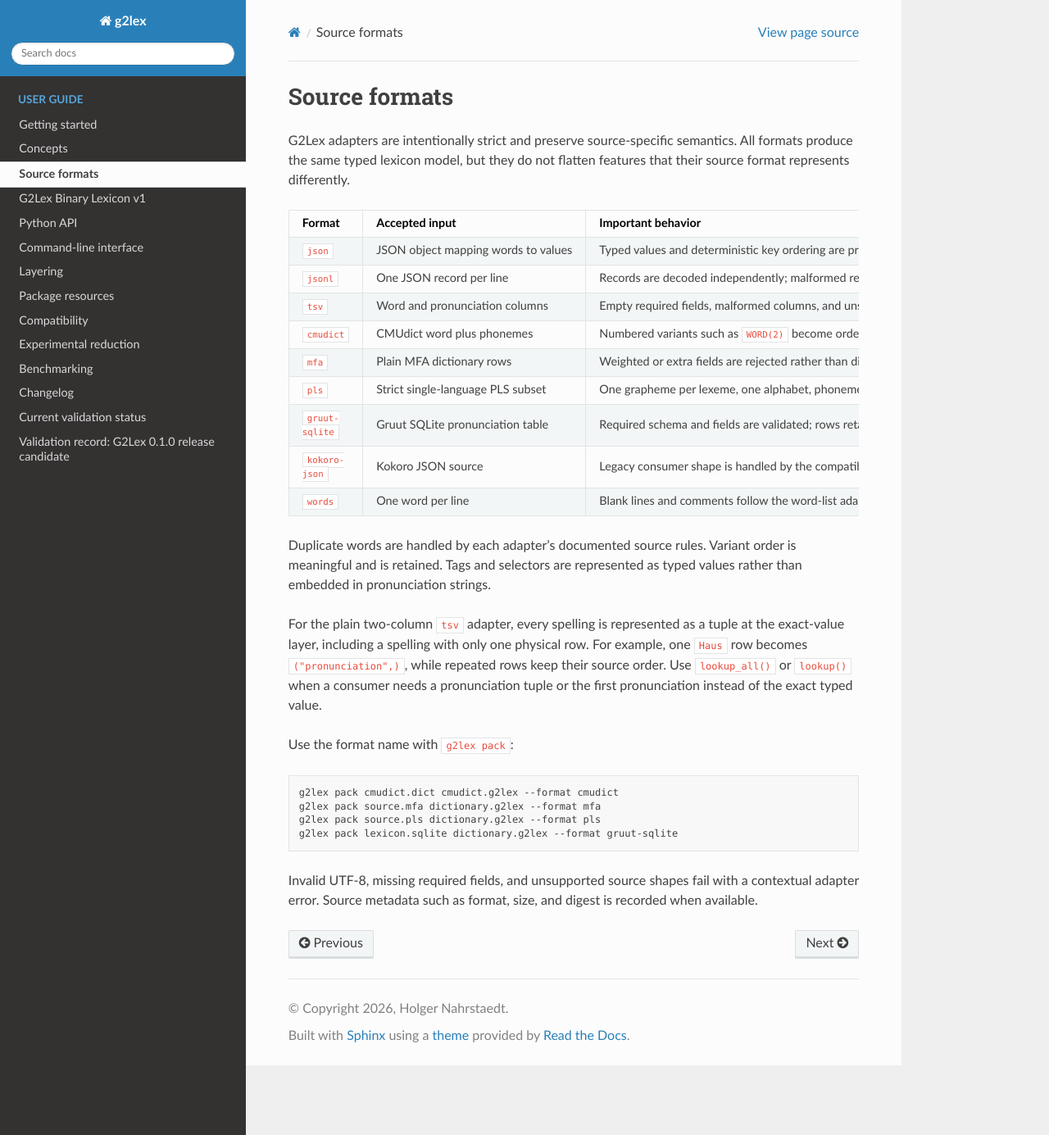
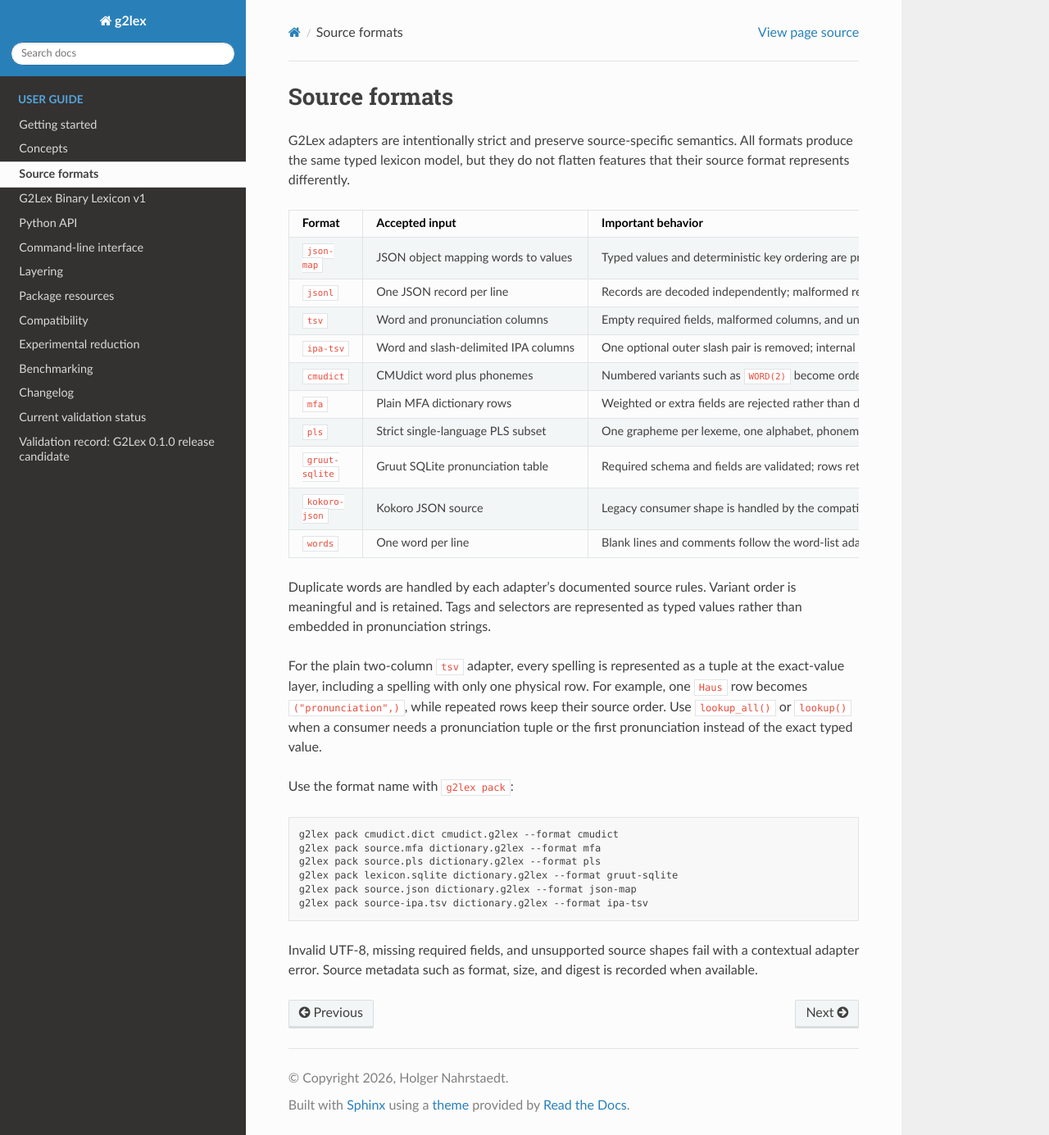
Before and after one commit to buchwandler/g2lex, a Sphinx documentation site: the page built from docs/source-formats.md, in a window 1280 px wide and 1385 px high. Shown: the whole window at 82% size. Built offline with Sphinx 7.4.7 and the Read the Docs theme 3.1.0, drawn with Linux system fonts in a browser that asks for light colours.

````diff
--- a/docs/source-formats.md
+++ b/docs/source-formats.md
@@ -4,17 +4,18 @@ G2Lex adapters are intentionally strict and preserve source-specific semantics.
 All formats produce the same typed lexicon model, but they do not flatten
 features that their source format represents differently.
 
-| Format         | Accepted input                      | Important behavior                                                                   |
-| -------------- | ----------------------------------- | ------------------------------------------------------------------------------------ |
-| `json`         | JSON object mapping words to values | Typed values and deterministic key ordering are preserved.                           |
-| `jsonl`        | One JSON record per line            | Records are decoded independently; malformed records are rejected.                   |
-| `tsv`          | Word and pronunciation columns      | Empty required fields, malformed columns, and unsupported typed shapes are rejected. |
-| `cmudict`      | CMUdict word plus phonemes          | Numbered variants such as `WORD(2)` become ordered variants.                         |
-| `mfa`          | Plain MFA dictionary rows           | Weighted or extra fields are rejected rather than discarded.                         |
-| `pls`          | Strict single-language PLS subset   | One grapheme per lexeme, one alphabet, phoneme values, and optional role.            |
-| `gruut-sqlite` | Gruut SQLite pronunciation table    | Required schema and fields are validated; rows retain deterministic ordering.        |
-| `kokoro-json`  | Kokoro JSON source                  | Legacy consumer shape is handled by the compatibility adapter.                       |
-| `words`        | One word per line                   | Blank lines and comments follow the word-list adapter contract.                      |
+| Format         | Accepted input                       | Important behavior                                                                   |
+| -------------- | ------------------------------------ | ------------------------------------------------------------------------------------ |
+| `json-map`     | JSON object mapping words to values  | Typed values and deterministic key ordering are preserved.                           |
+| `jsonl`        | One JSON record per line             | Records are decoded independently; malformed records are rejected.                   |
+| `tsv`          | Word and pronunciation columns       | Empty required fields, malformed columns, and unsupported typed shapes are rejected. |
+| `ipa-tsv`      | Word and slash-delimited IPA columns | One optional outer slash pair is removed; internal slashes are preserved.            |
+| `cmudict`      | CMUdict word plus phonemes           | Numbered variants such as `WORD(2)` become ordered variants.                         |
+| `mfa`          | Plain MFA dictionary rows            | Weighted or extra fields are rejected rather than discarded.                         |
+| `pls`          | Strict single-language PLS subset    | One grapheme per lexeme, one alphabet, phoneme values, and optional role.            |
+| `gruut-sqlite` | Gruut SQLite pronunciation table     | Required schema and fields are validated; rows retain deterministic ordering.        |
+| `kokoro-json`  | Kokoro JSON source                   | Legacy consumer shape is handled by the compatibility adapter.                       |
+| `words`        | One word per line                    | Blank lines and comments follow the word-list adapter contract.                      |
 
 Duplicate words are handled by each adapter's documented source rules. Variant
 order is meaningful and is retained. Tags and selectors are represented as typed
@@ -33,6 +34,8 @@ g2lex pack cmudict.dict cmudict.g2lex --format cmudict
 g2lex pack source.mfa dictionary.g2lex --format mfa
 g2lex pack source.pls dictionary.g2lex --format pls
 g2lex pack lexicon.sqlite dictionary.g2lex --format gruut-sqlite
+g2lex pack source.json dictionary.g2lex --format json-map
+g2lex pack source-ipa.tsv dictionary.g2lex --format ipa-tsv
 ```
 
 Invalid UTF-8, missing required fields, and unsupported source shapes fail with a
````
Also changed, not shown: README.md (+4 -1 lines), docs/cli.md (+6 -0 lines), g2lex/_version.py (+11 -1 lines), pyproject.toml (+6 -1 lines), .ledger/releaseledger/data/ledgers/main/releases/v0.1.9/entries/entry-0004.md (added), .ledger/releaseledger/data/ledgers/main/releases/v0.1.9/entries/entry-0005.md (added), .ledger/releaseledger/data/ledgers/main/releases/v0.1.9/entries/entry-0006.md (added), .ledger/releaseledger/data/ledgers/main/releases/v0.1.9/entries/entry-0007.md (added), .ledger/releaseledger/data/ledgers/main/releases/v0.1.9/release.md, 6 other files.
